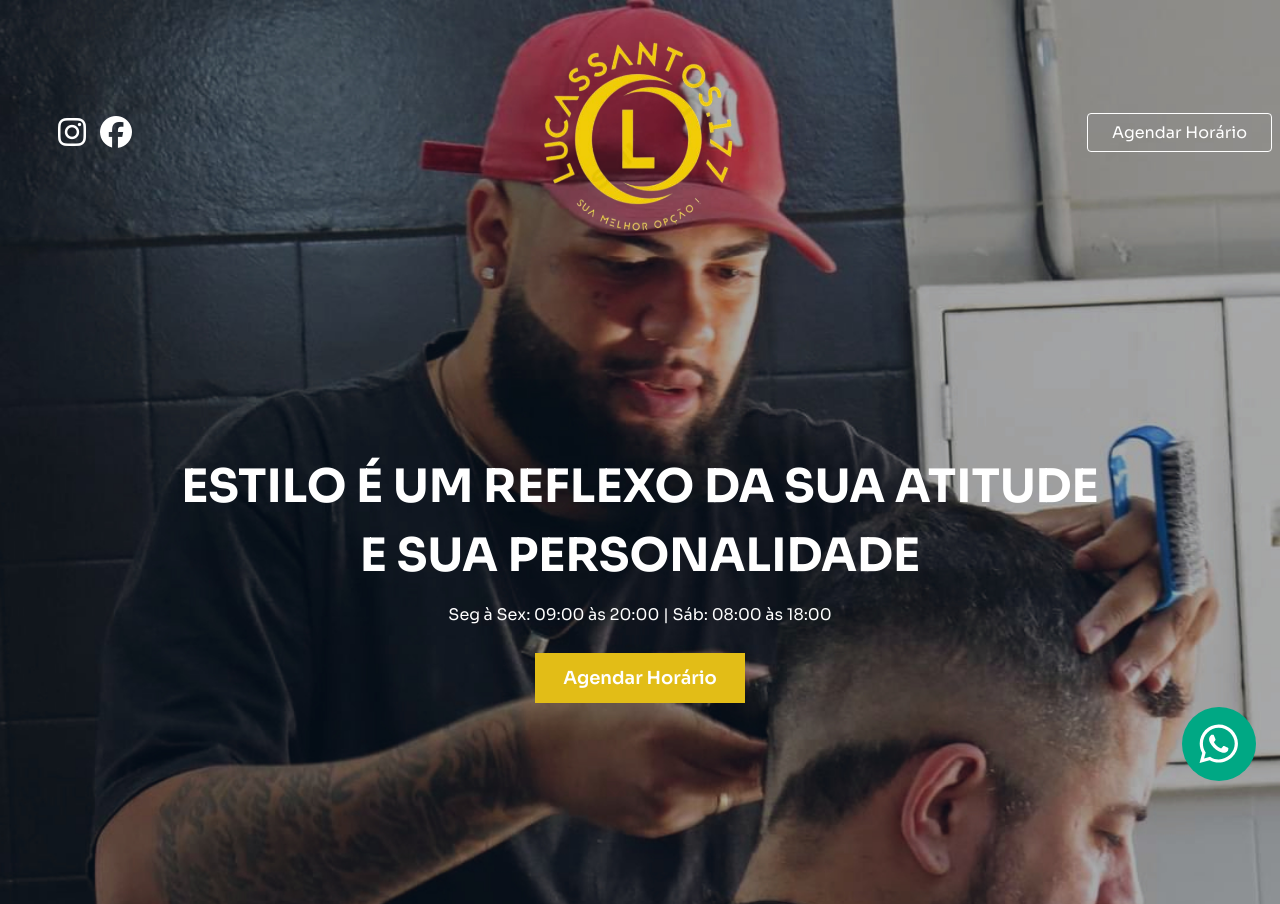
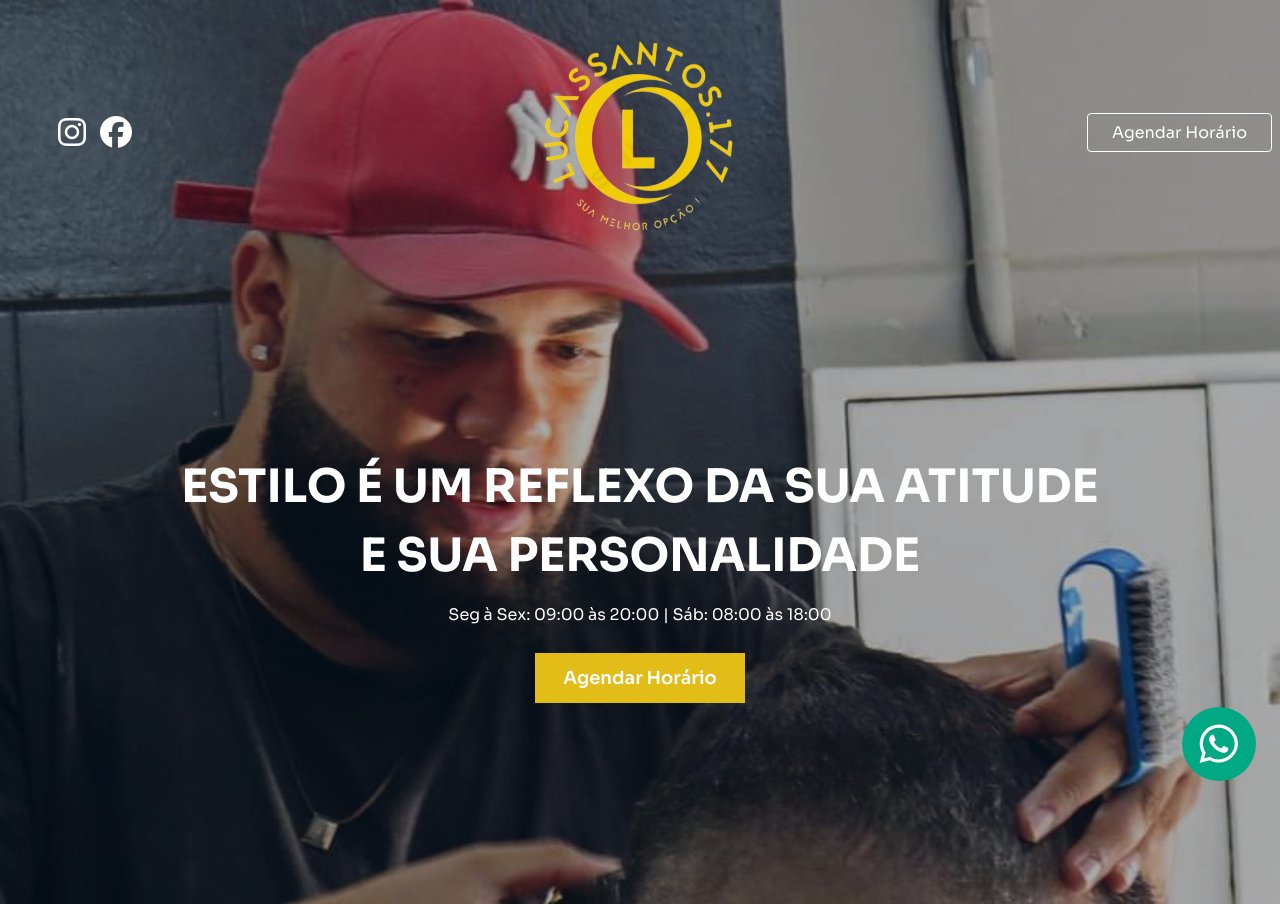
Before and after one commit to pedrotorres277/borel, a plain HTML site: page index.html in a window 1280 px wide. Shown: the top 904 px of the page. Drawn offline with nearby package versions, Linux system fonts and the light colour scheme.

Commit message:
background again

```diff
--- a/index.html
+++ b/index.html
@@ -21,14 +21,9 @@
     <title>Lucas Santos</title>
   </head>
   <body>
-    <div class="bg-home" style=" background-image: url(assets/cortando.jpeg); background-size: cover; background-repeat: no-repeat;
-
-      @media screen and (max-width: 768px) {
-      background-image: url(assets/cortando.jpeg); background-size: cover;
-    background-repeat: no-repeat;
-    background-position: center center; width: 100%;
-    height: 100%;
-    }">
+    <div style=" background-image: url(assets/cortando2.jpeg); background-size: cover; background-repeat: no-repeat;
+    background-position: top;
+    ">
       <header>
         <nav class="header-content container">
           <div class="header-icons" data-aos="fade-down">
```
Also changed, not shown: assets/cortando2.jpeg (added).
